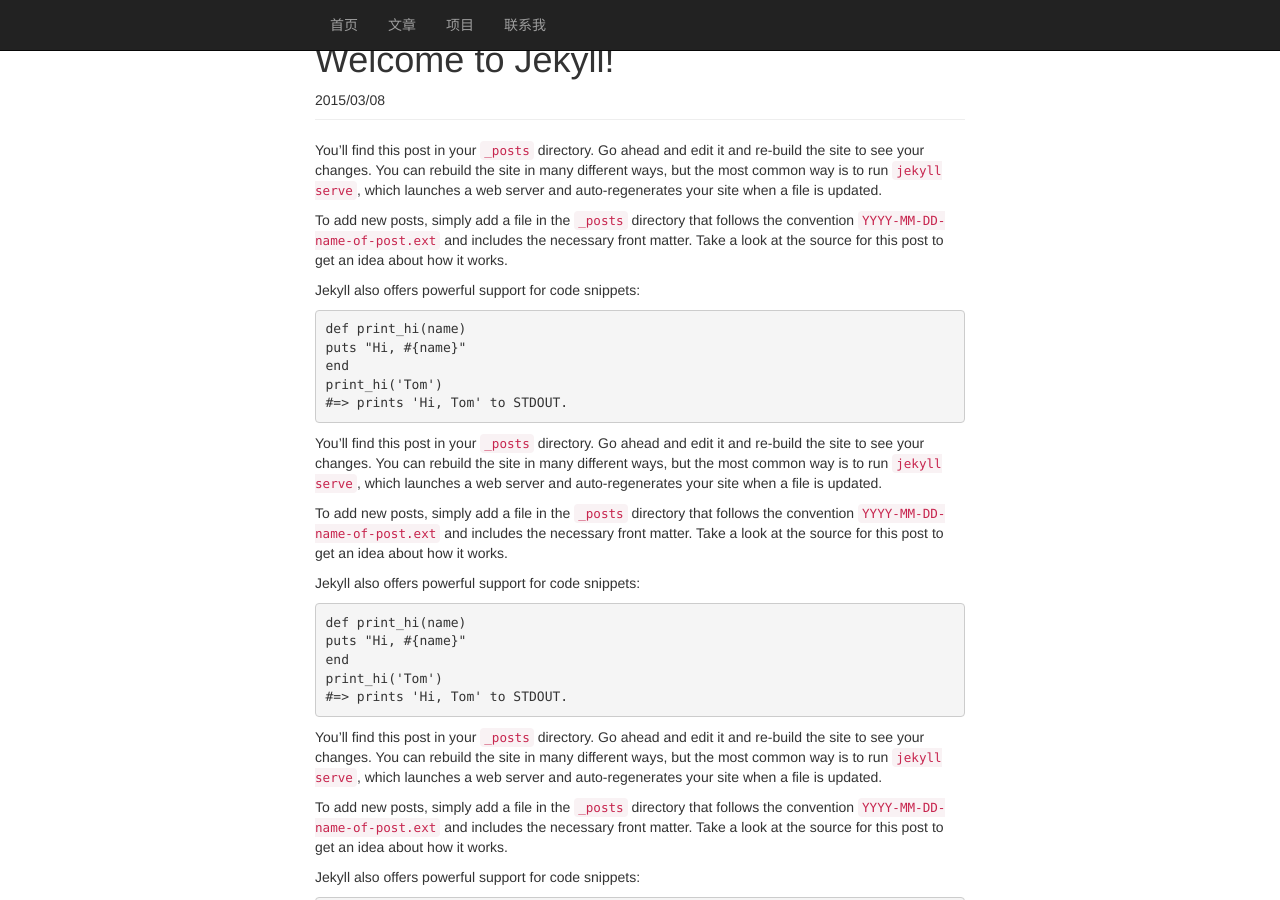
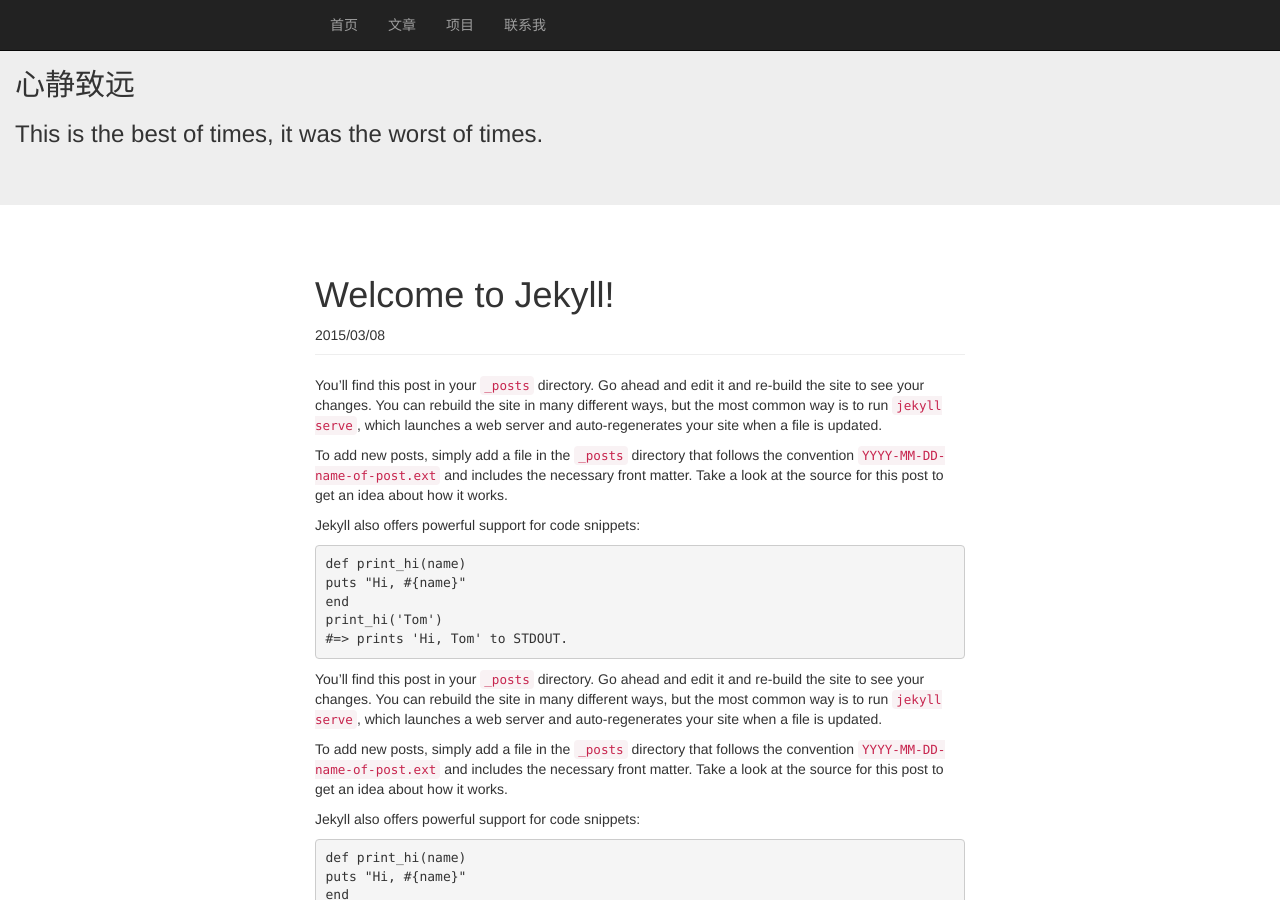
Before and after one commit to jinchangle/xiashuangxi.github.io, a Jekyll site: the page built from _posts/2015-05-12-welcome.md, in a window 1280 px wide and 900 px high. Built offline with Jekyll 4.4.1, drawn with Linux system fonts in a browser that asks for light colours.

Commit message:
Changes to be committed: 	modified:   _includes/nav_menu.html 	modified:   _layouts/post.html

```diff
--- a/_includes/nav_menu.html
+++ b/_includes/nav_menu.html
@@ -13,3 +13,9 @@
         </div>
     </div>
 </div>
+<div class="jumbotron masthead">
+<div class="container">
+    <h2>心静致远</h2>
+    <h3>This is the best of times, it was the worst of times.</h3>
+</div>
+</div>
--- a/_layouts/post.html
+++ b/_layouts/post.html
@@ -4,7 +4,7 @@
 <body>
 {% include nav_menu.html %}
 
-<div class="container masthead">
+<div class="container">
 
     <div class="page-header">
         <h1>{{ page.title }}</h1>
```
